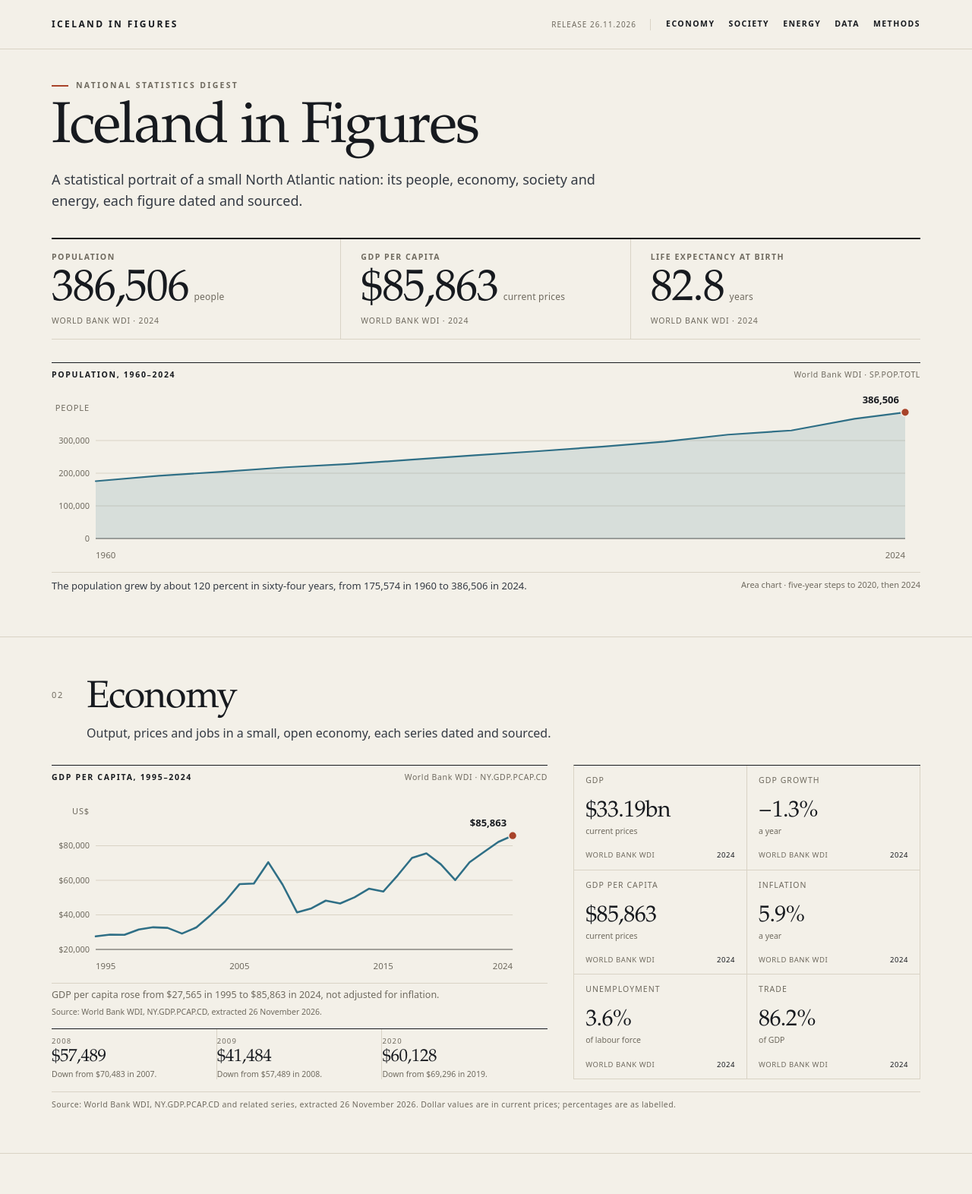
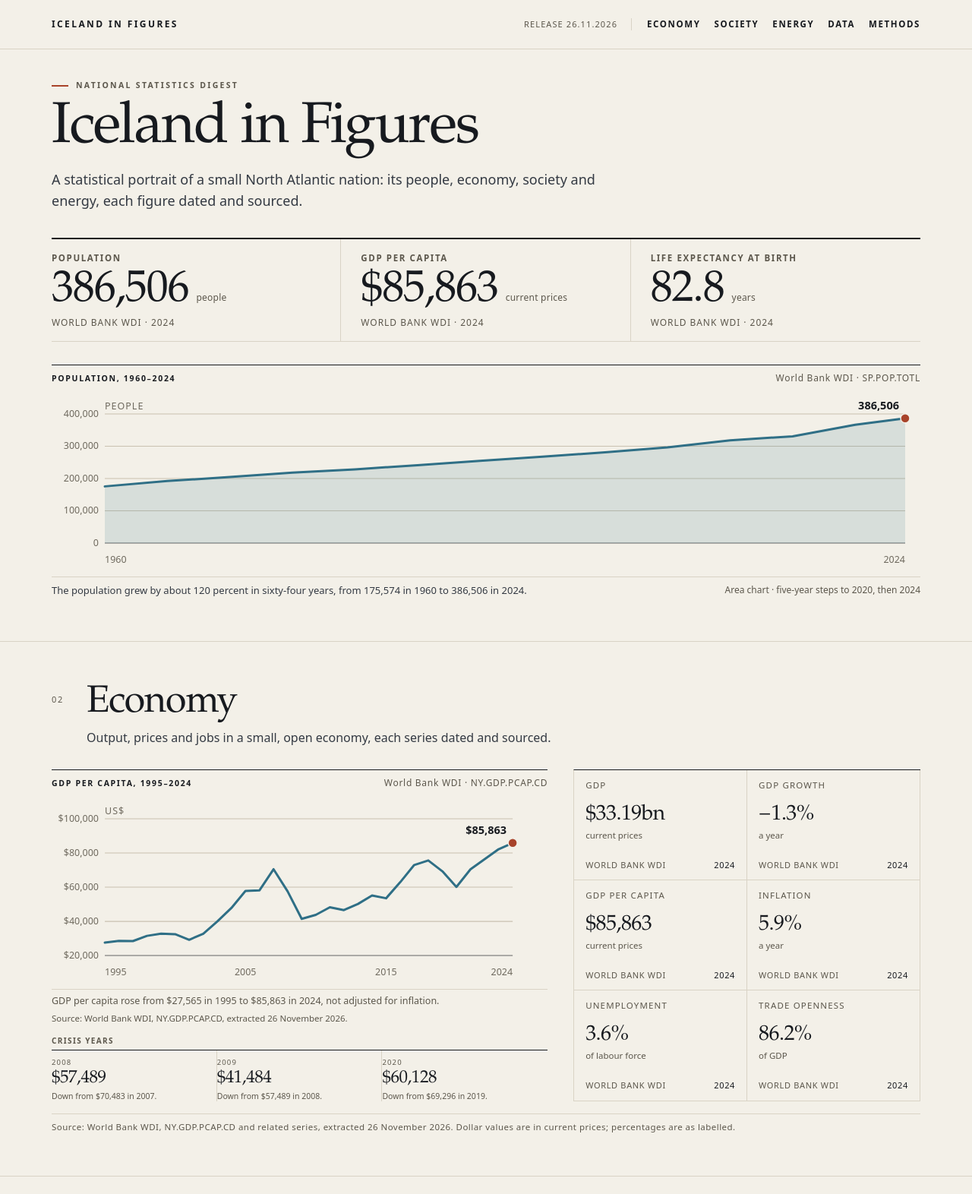
Before and after one commit to SC0d3r/makefun-iceland-in-figures, a plain HTML site: page app/index.html in a window 1280 px wide. Shown: the top 1572 px of the page at 76% size. Drawn offline with Linux system fonts and the light colour scheme.

Commit message:
Polish charts, table columns and micro-type for the judge view

```diff
--- a/app/app.js
+++ b/app/app.js
@@ -38,15 +38,6 @@ function unitText(indicator) {
   return indicator.unit;
 }
 
-function tableText(indicator) {
-  const text = numberText(indicator);
-  if (indicator.code === "SP.POP.TOTL") return `${text} people`;
-  if (indicator.code === "SP.DYN.LE00.IN") return `${text} years`;
-  if (indicator.code === "SP.DYN.TFRT.IN") return `${text} births per woman`;
-  if (indicator.code === "SI.POV.GINI") return `${text} index (0 to 100)`;
-  return text;
-}
-
 function makeElement(tag, className, text) {
   const element = document.createElement(tag);
   if (className) element.className = className;
@@ -59,8 +50,17 @@ function renderKpi(indicator) {
   const value = makeElement("span", "kpi-value");
   value.append(document.createTextNode(numberText(indicator)));
   value.append(makeElement("span", "kpi-unit", unitText(indicator)));
+  const label = makeElement("span", "kpi-label");
+  if (indicator.code === "SP.DYN.LE00.IN") {
+    label.append(
+      makeElement("span", "kpi-label-full", indicator.name),
+      makeElement("span", "kpi-label-short", "Life expectancy"),
+    );
+  } else {
+    label.textContent = indicator.name;
+  }
   item.append(
-    makeElement("span", "kpi-label", indicator.name),
+    label,
     value,
     makeElement("span", "kpi-source", `World Bank WDI \u00b7 ${indicator.year}`),
   );
@@ -201,7 +201,8 @@ function renderTable() {
     row.append(
       makeElement("td", "", indicator.name),
       makeElement("td", "group", indicator.group),
-      makeElement("td", "num", tableText(indicator)),
+      makeElement("td", "num", numberText(indicator)),
+      makeElement("td", "unit", indicator.unit),
       makeElement("td", "num", String(indicator.year)),
     );
     fragment.append(row);
@@ -210,7 +211,7 @@ function renderTable() {
   if (rows.length === 0) {
     const row = document.createElement("tr");
     const cell = makeElement("td", "empty", `No indicators match "${state.query.trim()}".`);
-    cell.colSpan = 4;
+    cell.colSpan = 5;
     row.append(cell);
     fragment.append(row);
   }
--- a/app/charts.js
+++ b/app/charts.js
@@ -2,7 +2,7 @@
 const COLORS = {
   glacier: "#2f6f86",
   lava: "#a8432a",
-  rule: "#d9d3c5",
+  rule: "#c9c1b0",
   muted: "#6f6a5f",
   ink: "#171a1f",
   paper: "#f3f0e8",
@@ -46,9 +46,9 @@ function plot(points, options) {
   const height = options.height ?? 220;
   const narrow = width < 480;
   const margin = {
-    left: narrow ? 46 : 58,
-    right: options.kind === "line" ? (narrow ? 20 : 46) : (narrow ? 14 : 20),
-    top: narrow ? 22 : 24,
+    left: narrow ? 66 : 70,
+    right: options.kind === "line" ? (narrow ? 22 : 46) : (narrow ? 14 : 20),
+    top: narrow ? 24 : 26,
     bottom: narrow ? 30 : 34,
   };
   const plotWidth = width - margin.left - margin.right;
@@ -67,18 +67,18 @@ function plot(points, options) {
     ? `M0 ${plotHeight.toFixed(2)} L${coordinates.map(([x, y]) => `${x.toFixed(2)} ${y.toFixed(2)}`).join(" L")} L${plotWidth.toFixed(2)} ${plotHeight.toFixed(2)} Z`
     : "";
 
-  const tickFont = narrow ? 9.5 : 11;
-  const yearFont = narrow ? 10 : 11.5;
-  const endpointFont = narrow ? 10.5 : 13;
-  const dotRadius = narrow ? 4.2 : 5.4;
-  const lineWidth = options.kind === "line" ? 2.6 : 2.2;
+  const tickFont = 12.5;
+  const yearFont = 12.5;
+  const endpointFont = 14.5;
+  const dotRadius = 6;
+  const lineWidth = 3;
 
-  const gridlines = [0.25, 0.5, 0.75, 1].map((fraction) => {
+  const gridlines = [0, 0.25, 0.5, 0.75].map((fraction) => {
     const y = margin.top + fraction * plotHeight;
-    return `<line x1="${margin.left}" y1="${y.toFixed(2)}" x2="${margin.left + plotWidth}" y2="${y.toFixed(2)}" stroke="${COLORS.rule}" stroke-width="1" />`;
+    return `<line x1="${margin.left}" y1="${y.toFixed(2)}" x2="${margin.left + plotWidth}" y2="${y.toFixed(2)}" stroke="${COLORS.rule}" stroke-width="1.2" />`;
   }).join("");
 
-  const yLabels = [0.25, 0.5, 0.75, 1].map((fraction) => {
+  const yLabels = [0, 0.25, 0.5, 0.75, 1].map((fraction) => {
     const value = maxY - fraction * (maxY - minY);
     const y = margin.top + fraction * plotHeight;
     return `<text x="${margin.left - 8}" y="${(y + 3.5).toFixed(2)}" text-anchor="end" font-size="${tickFont}" fill="${COLORS.muted}">${escapeXml(options.format ? options.format(value) : value)}</text>`;
@@ -100,7 +100,7 @@ function plot(points, options) {
     : `<path d="${linePath}" fill="none" stroke="${COLORS.glacier}" stroke-width="${lineWidth}" stroke-linejoin="round" stroke-linecap="round" />`;
 
   return `<svg viewBox="0 0 ${width} ${height}" role="img" aria-label="${escapeXml(options.label ?? "Chart")}">
-  <text x="${margin.left - 8}" y="${(margin.top + 3.5).toFixed(2)}" text-anchor="end" font-size="${tickFont}" letter-spacing="0.08em" fill="${COLORS.muted}">${escapeXml(options.unit ?? "")}</text>
+  <text x="${margin.left}" y="${margin.top - 6}" text-anchor="start" font-size="${tickFont}" letter-spacing="0.08em" fill="${COLORS.muted}">${escapeXml(options.unit ?? "")}</text>
   ${gridlines}
   <line x1="${margin.left}" y1="${baseline.toFixed(2)}" x2="${margin.left + plotWidth}" y2="${baseline.toFixed(2)}" stroke="${COLORS.ink}" stroke-width="1" opacity="0.65" />
   <svg x="${margin.left}" y="${margin.top}" width="${plotWidth}" height="${plotHeight}" viewBox="0 0 ${plotWidth} ${plotHeight}" preserveAspectRatio="none" aria-hidden="true">${plotMarkup}</svg>
--- a/app/data.js
+++ b/app/data.js
@@ -11,7 +11,7 @@ export const INDICATORS = [
   { code: "NY.GDP.MKTP.KD.ZG", name: "GDP growth", value: -1.282876444, year: 2024, unit: "% a year", group: "Economy" },
   { code: "FP.CPI.TOTL.ZG", name: "Inflation", value: 5.8568385, year: 2024, unit: "% a year", group: "Economy" },
   { code: "SL.UEM.TOTL.ZS", name: "Unemployment", value: 3.6, year: 2024, unit: "% of labour force", group: "Economy" },
-  { code: "NE.TRD.GNFS.ZS", name: "Trade", value: 86.18157928, year: 2024, unit: "% of GDP", group: "Economy" },
+  { code: "NE.TRD.GNFS.ZS", name: "Trade openness", value: 86.18157928, year: 2024, unit: "% of GDP", group: "Economy" },
   { code: "EG.ELC.RNEW.ZS", name: "Renewable electricity", value: 99.99363881, year: 2016, unit: "% of electricity", group: "Energy" },
   { code: "EG.FEC.RNEW.ZS", name: "Renewable energy use", value: 82.4, year: 2021, unit: "% of final energy", group: "Energy" },
   { code: "AG.LND.FRST.ZS", name: "Forest cover", value: 0.600218189, year: 2024, unit: "% of land", group: "Environment" },
--- a/app/index.html
+++ b/app/index.html
@@ -66,7 +66,8 @@
             <div id="gdp-chart" class="chart"></div>
             <p class="chart-note">GDP per capita rose from $27,565 in 1995 to $85,863 in 2024, not adjusted for inflation.</p>
             <p class="chart-source">Source: World Bank WDI, NY.GDP.PCAP.CD, extracted 26 November 2026.</p>
-            <div class="series-notes" aria-label="Series notes">
+            <p class="series-heading">Crisis years</p>
+            <div class="series-notes" aria-label="Crisis years">
               <div class="series-note">
                 <span class="series-year">2008</span>
                 <span class="series-value">$57,489</span>
@@ -141,7 +142,8 @@
               <tr>
                 <th scope="col" data-key="name" aria-sort="none"><button type="button" data-sort="name">Indicator <span class="arrow" aria-hidden="true"></span></button></th>
                 <th scope="col" data-key="group" class="col-group" aria-sort="none"><button type="button" data-sort="group">Group <span class="arrow" aria-hidden="true"></span></button></th>
-                <th scope="col" data-key="value" class="num" aria-sort="none"><button type="button" data-sort="value">Latest value <span class="arrow" aria-hidden="true"></span></button></th>
+                <th scope="col" data-key="value" class="num" aria-sort="none"><button type="button" data-sort="value">Value <span class="arrow" aria-hidden="true"></span></button></th>
+                <th scope="col" data-key="unit" aria-sort="none"><button type="button" data-sort="unit">Unit <span class="arrow" aria-hidden="true"></span></button></th>
                 <th scope="col" data-key="year" class="num" aria-sort="none"><button type="button" data-sort="year">Year <span class="arrow" aria-hidden="true"></span></button></th>
               </tr>
             </thead>
--- a/app/styles.css
+++ b/app/styles.css
@@ -3,7 +3,7 @@
   --panel: #faf8f2;
   --ink: #171a1f;
   --basalt: #343a43;
-  --muted: #6f6a5f;
+  --muted: #5c574c;
   --rule: #d9d3c5;
   --glacier: #2f6f86;
   --lava: #a8432a;
@@ -105,7 +105,7 @@ a {
   padding-right: 18px;
   border-right: 1px solid var(--rule);
   color: var(--muted);
-  font-size: 10px;
+  font-size: 11px;
   font-weight: 400;
   letter-spacing: 0.1em;
   text-transform: uppercase;
@@ -121,7 +121,7 @@ a {
   padding: 4px 0;
   border-bottom: 1px solid transparent;
   color: var(--ink);
-  font-size: 10.5px;
+  font-size: 11.5px;
   font-weight: 600;
   letter-spacing: 0.14em;
   text-transform: uppercase;
@@ -200,7 +200,7 @@ h1 {
 
 .kpi {
   min-width: 0;
-  padding: 16px 26px 15px;
+  padding: 16px 29px 15px 26px;
   border-right: 1px solid var(--rule);
 }
 
@@ -216,10 +216,14 @@ h1 {
 .kpi-label {
   display: block;
   color: var(--muted);
-  font-size: 10.5px;
+  font-size: 11.5px;
   font-weight: 600;
   letter-spacing: 0.14em;
   text-transform: uppercase;
+}
+
+.kpi-label-short {
+  display: none;
 }
 
 .kpi-value {
@@ -233,7 +237,7 @@ h1 {
 }
 
 .kpi-unit {
-  margin-left: 7px;
+  margin-left: 10px;
   color: var(--muted);
   font-family: var(--sans);
   font-size: 12px;
@@ -244,7 +248,7 @@ h1 {
 .kpi-source {
   display: block;
   color: var(--muted);
-  font-size: 10.5px;
+  font-size: 12px;
   letter-spacing: 0.08em;
   text-transform: uppercase;
 }
@@ -273,7 +277,7 @@ h1 {
 
 .figure-source {
   color: var(--muted);
-  font-size: 10.5px;
+  font-size: 12px;
   letter-spacing: 0.06em;
   white-space: nowrap;
 }
@@ -313,7 +317,7 @@ h1 {
 
 .figure-note {
   color: var(--muted);
-  font-size: 11px;
+  font-size: 12px;
   text-align: right;
   white-space: nowrap;
 }
@@ -389,14 +393,23 @@ h2 {
 .chart-source {
   margin-top: 6px;
   color: var(--muted);
-  font-size: 10.5px;
+  font-size: 11.5px;
   line-height: 1.4;
+}
+
+.series-heading {
+  margin-top: 14px;
+  color: var(--muted);
+  font-size: 10px;
+  font-weight: 650;
+  letter-spacing: 0.14em;
+  text-transform: uppercase;
 }
 
 .series-notes {
   display: grid;
   grid-template-columns: repeat(3, minmax(0, 1fr));
-  margin-top: 14px;
+  margin-top: 4px;
   border-top: 1px solid var(--ink);
 }
 
@@ -439,7 +452,7 @@ h2 {
   padding-top: 9px;
   border-top: 1px solid var(--rule);
   color: var(--muted);
-  font-size: 10.5px;
+  font-size: 11.5px;
   letter-spacing: 0.04em;
   line-height: 1.4;
 }
@@ -475,7 +488,7 @@ h2 {
 .card-label {
   min-height: 26px;
   color: var(--muted);
-  font-size: 10.5px;
+  font-size: 11.5px;
   letter-spacing: 0.1em;
   line-height: 1.3;
   text-transform: uppercase;
@@ -490,10 +503,14 @@ h2 {
   white-space: nowrap;
 }
 
+.cards-2 .card-value {
+  font-size: 28px;
+}
+
 .card-unit {
   margin-top: 4px;
   color: var(--muted);
-  font-size: 10.5px;
+  font-size: 11.5px;
 }
 
 .card-meta {
@@ -503,7 +520,7 @@ h2 {
   margin-top: auto;
   padding-top: 10px;
   color: var(--muted);
-  font-size: 9.5px;
+  font-size: 11px;
   letter-spacing: 0.06em;
   text-transform: uppercase;
 }
@@ -655,19 +672,23 @@ h2 {
 }
 
 #data-table th[data-key="name"] {
-  width: 40%;
+  width: 30%;
 }
 
 #data-table th[data-key="group"] {
+  width: 12%;
+}
+
+#data-table th[data-key="value"] {
   width: 16%;
 }
 
-#data-table th[data-key="value"] {
+#data-table th[data-key="unit"] {
   width: 28%;
 }
 
 #data-table th[data-key="year"] {
-  width: 16%;
+  width: 14%;
 }
 
 .data-table th {
@@ -719,6 +740,13 @@ h2 {
   white-space: nowrap;
 }
 
+.data-table td.unit {
+  padding-left: 10px;
+  color: var(--muted);
+  font-size: 11.5px;
+  text-align: left;
+}
+
 .data-table td.empty {
   padding: 14px 10px;
   color: var(--muted);
@@ -740,7 +768,7 @@ h2 {
   padding-top: 8px;
   border-top: 1px solid var(--ink);
   color: var(--muted);
-  font-size: 10.5px;
+  font-size: 11.5px;
   letter-spacing: 0.04em;
   line-height: 1.4;
 }
@@ -982,15 +1010,19 @@ h2 {
   }
 
   #data-table th[data-key="name"] {
-    width: 46%;
+    width: 40%;
   }
 
   #data-table th[data-key="value"] {
-    width: 36%;
+    width: 20%;
+  }
+
+  #data-table th[data-key="unit"] {
+    width: 26%;
   }
 
   #data-table th[data-key="year"] {
-    width: 18%;
+    width: 14%;
   }
 
   .data-tools {
@@ -1065,14 +1097,23 @@ h2 {
 
   .kpi-label {
     min-height: 23px;
-    font-size: 9px;
+    font-size: 9.5px;
     letter-spacing: 0.08em;
     line-height: 1.25;
   }
 
+  .kpi-label-full {
+    display: none;
+  }
+
+  .kpi-label-short {
+    display: inline;
+  }
+
   .kpi-value {
     margin: 4px 0 1px;
-    font-size: 29px;
+    padding-right: 4px;
+    font-size: 27px;
     letter-spacing: -0.04em;
   }
 
```
Also changed, not shown: screenshots/1-cover.jpg, screenshots/2-economy.jpg, screenshots/3-data.jpg, screenshots/4-phone.jpg.
